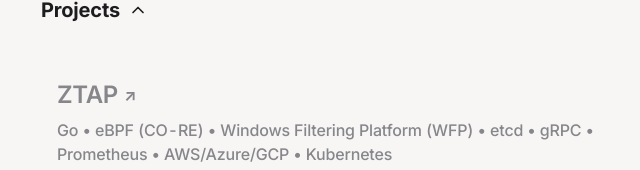
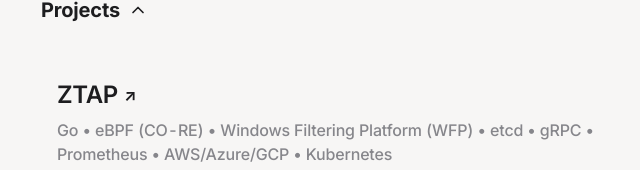
Before and after one commit to msaadshabir/personal-website, a Next.js app: page / in a window 1280 px wide. Both pictures are taken after a click on the button "Projects". Shown: the part 555-725 px from the top of the page, without its empty margins (311-951 px from the left). Built offline with nearby package versions, Linux system fonts and the light colour scheme.

Commit message:
Update ProjectCard.tsx

```diff
--- a/components/ProjectCard.tsx
+++ b/components/ProjectCard.tsx
@@ -15,7 +15,7 @@
           href={link}
           target="_blank"
           rel="noopener noreferrer"
-          className="group w-fit flex items-center gap-1 font-bold text-muted-foreground hover:text-foreground transition-colors"
+          className="group w-fit flex items-center gap-1 font-bold text-foreground hover:opacity-75 transition-opacity"
         >
           <h3 className="text-current">{title}</h3>
           <span aria-hidden="true" className="text-current ml-0.5">↗</span>
```
